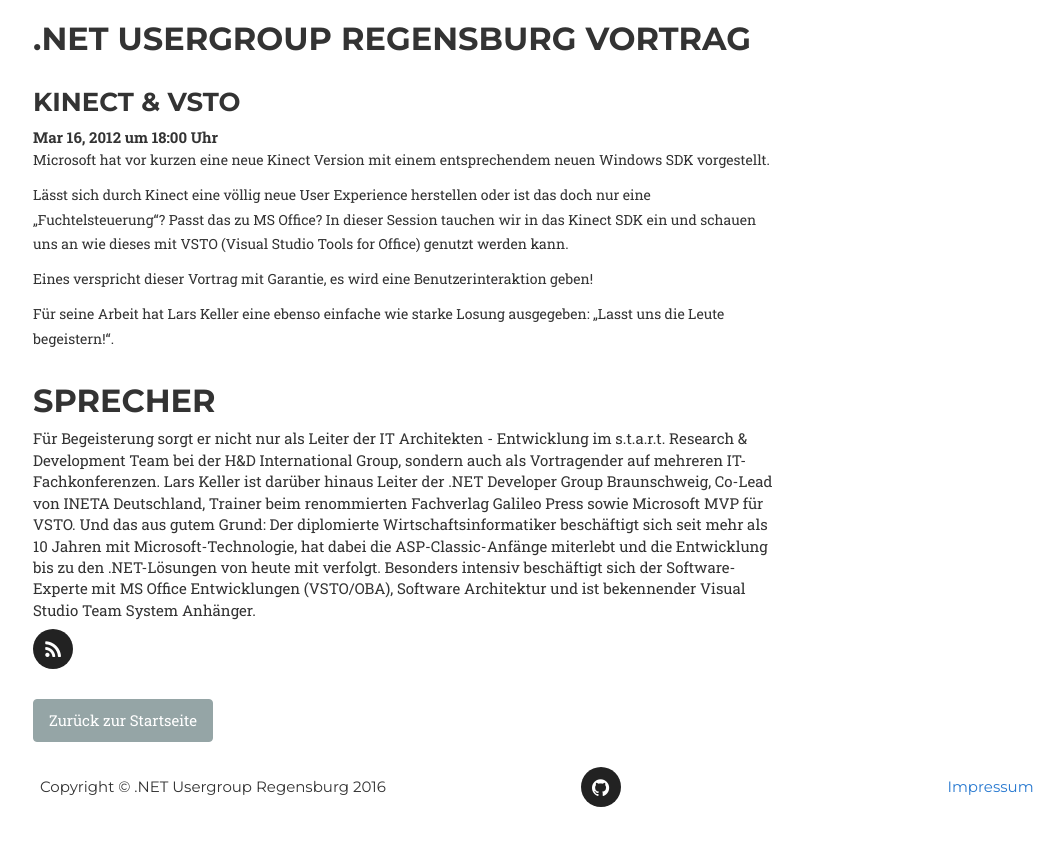
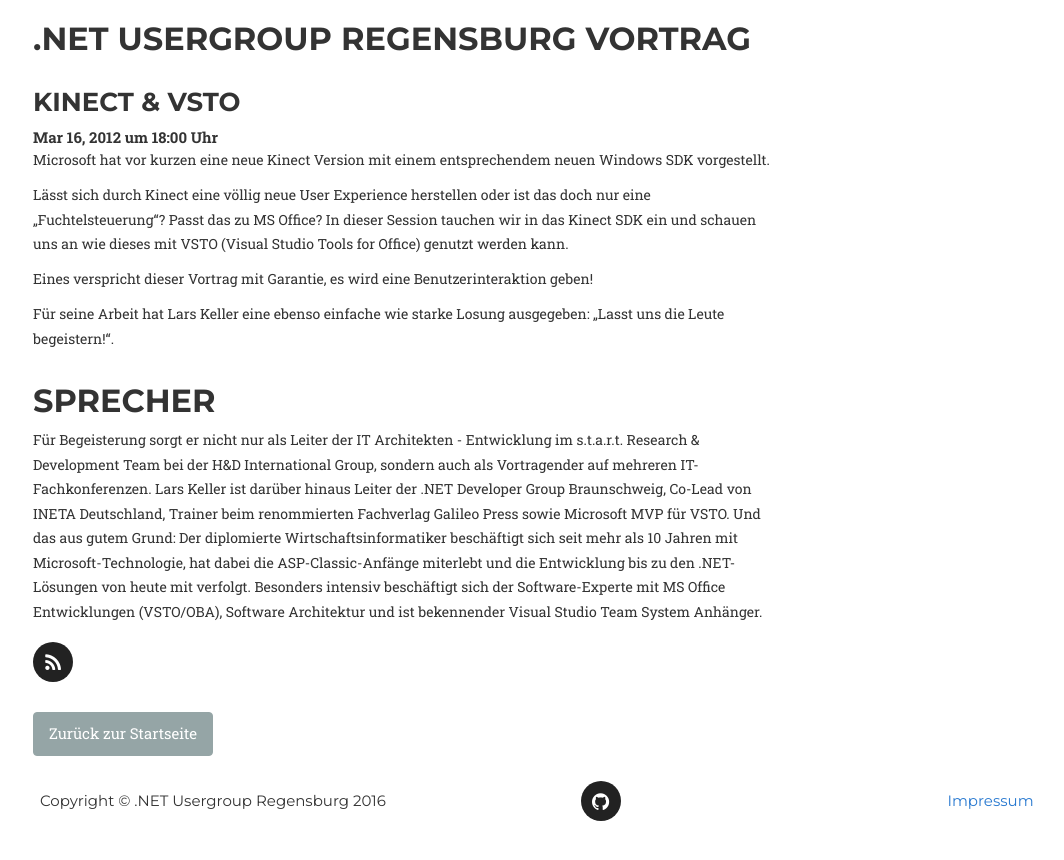
Before and after one commit to DotNetRegensburg/dotnetregensburg.github.io, a Jekyll site: the page built from _posts/2012-03-16-kinect-vsto.md, in a window 1280 px wide. Shown: the top 860 px of the page, without its empty margins (37-1101 px from the left). Built offline with Jekyll 4.4.1, drawn with Linux system fonts in a browser that asks for light colours; some web fonts are replaced.

Commit message:
Markdownify the description

```diff
--- a/_layouts/talk.html
+++ b/_layouts/talk.html
@@ -36,7 +36,7 @@
 </div>
 
 <div class="col-lg-8">
-  {{ page.speaker.description }}
+  {{ page.speaker.description | markdownify }}
 </div>
 
 <div class="col-lg-8 little-space">
```
